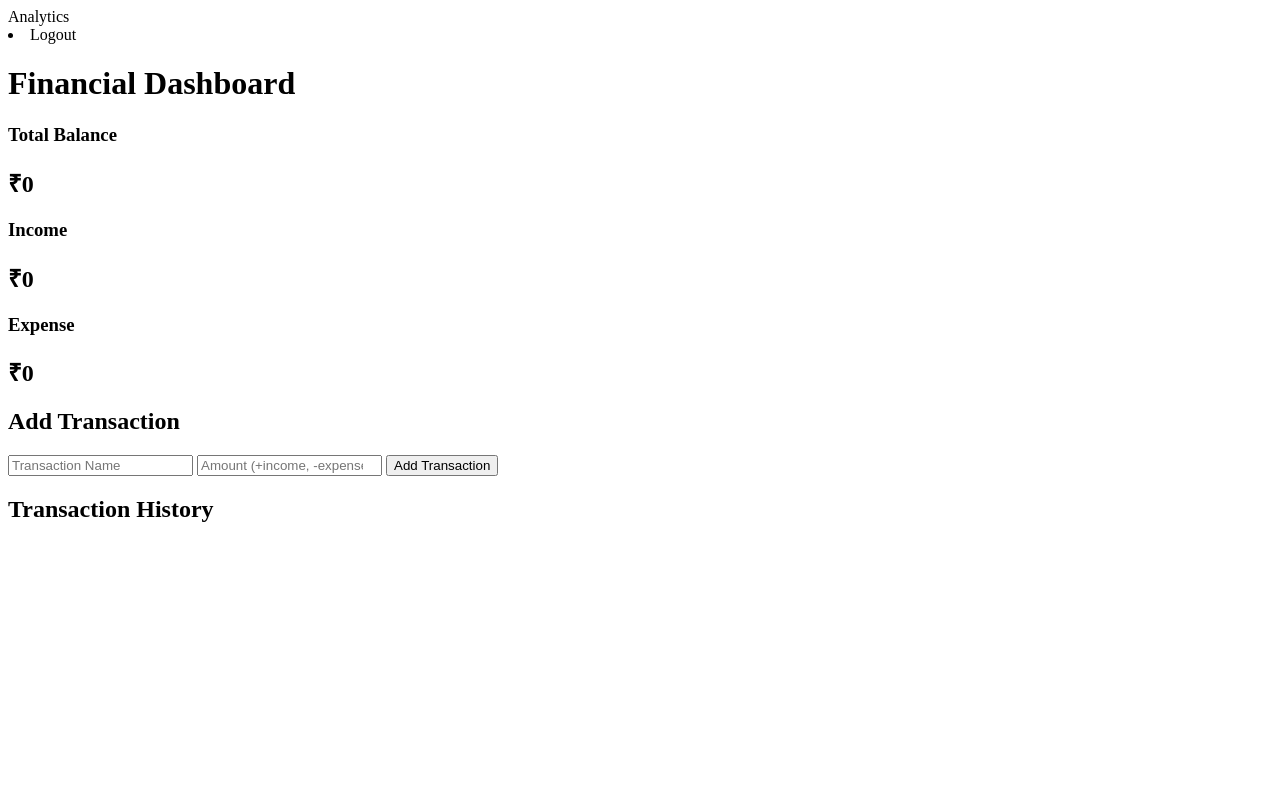
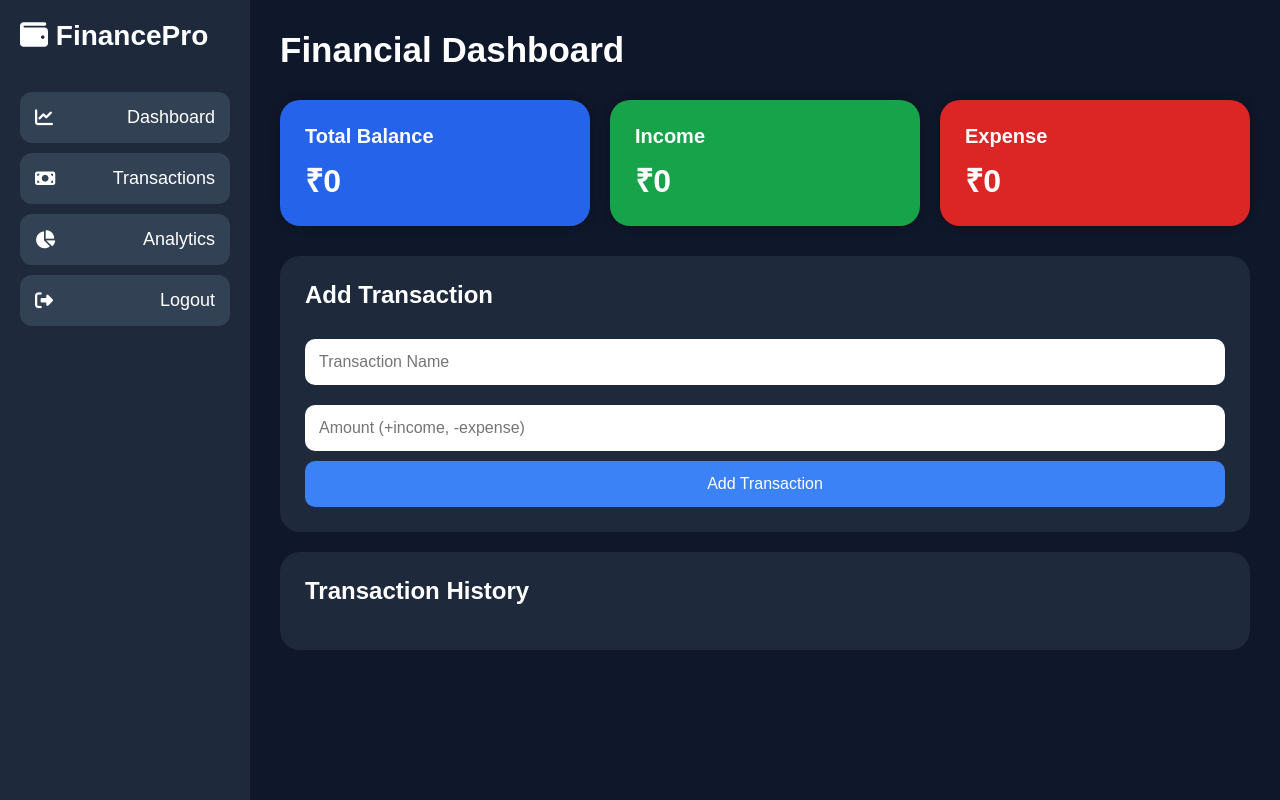
Before and after one commit to khirasindhubhusagar/financial-tracker, a plain HTML site: page index.html in a window 1280 px wide. Drawn offline with Linux system fonts and the light colour scheme.

Commit message:
Update index.html

```diff
--- a/index.html
+++ b/index.html
@@ -1,4 +1,44 @@
 <!DOCTYPE html>
+<html>
+
+<head>
+
+    <title>FinancePro</title>
+
+    <link rel="stylesheet" href="style.css">
+
+    <link rel="stylesheet"
+    href="https://cdnjs.cloudflare.com/ajax/libs/font-awesome/6.5.2/css/all.min.css">
+
+</head>
+
+<body>
+
+<div class="app">
+
+    <!-- SIDEBAR -->
+
+    <div class="sidebar">
+
+        <h2>
+            <i class="fa-solid fa-wallet"></i>
+            FinancePro
+        </h2>
+
+        <ul>
+
+            <li>
+                <i class="fa-solid fa-chart-line"></i>
+                Dashboard
+            </li>
+
+            <li>
+                <i class="fa-solid fa-money-bill"></i>
+                Transactions
+            </li>
+
+            <li>
+                <i class="fa-solid fa-chart-pie"></i>
                 Analytics
             </li>
 
@@ -11,30 +51,55 @@
 
     </div>
 
+    <!-- MAIN CONTENT -->
+
     <div class="main-content">
 
         <div class="topbar">
-            <h1>Financial Dashboard</h1>
+
+            <h1>
+                Financial Dashboard
+            </h1>
+
         </div>
+
+        <!-- CARDS -->
 
         <div class="cards">
 
             <div class="card balance-card">
+
                 <h3>Total Balance</h3>
-                <h2 id="balance">₹0</h2>
+
+                <h2 id="balance">
+                    ₹0
+                </h2>
+
             </div>
 
             <div class="card income-card">
+
                 <h3>Income</h3>
-                <h2 id="income">₹0</h2>
+
+                <h2 id="income">
+                    ₹0
+                </h2>
+
             </div>
 
             <div class="card expense-card">
+
                 <h3>Expense</h3>
-                <h2 id="expense">₹0</h2>
+
+                <h2 id="expense">
+                    ₹0
+                </h2>
+
             </div>
 
         </div>
+
+        <!-- ADD TRANSACTION -->
 
         <div class="transaction-box">
 
@@ -62,6 +127,8 @@
 
         </div>
 
+        <!-- HISTORY -->
+
         <div class="history-box">
 
             <h2>Transaction History</h2>
```
